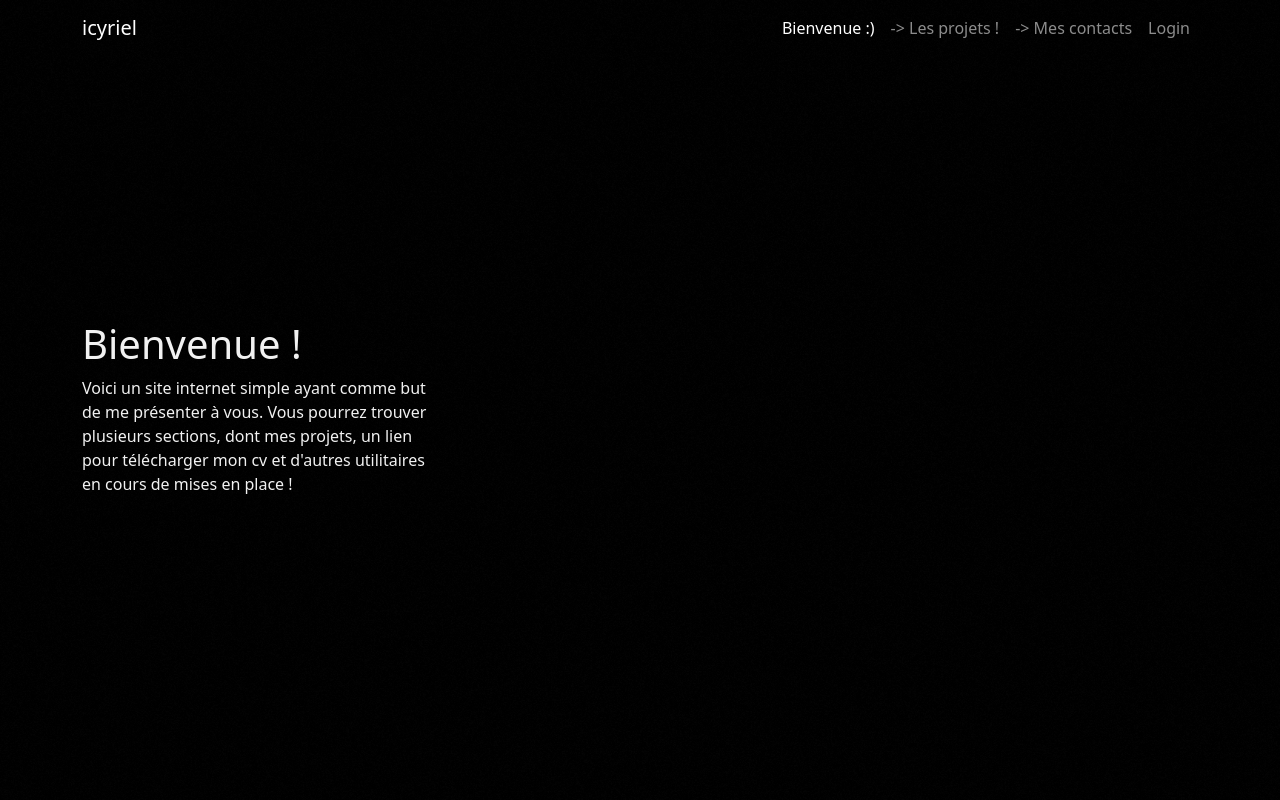
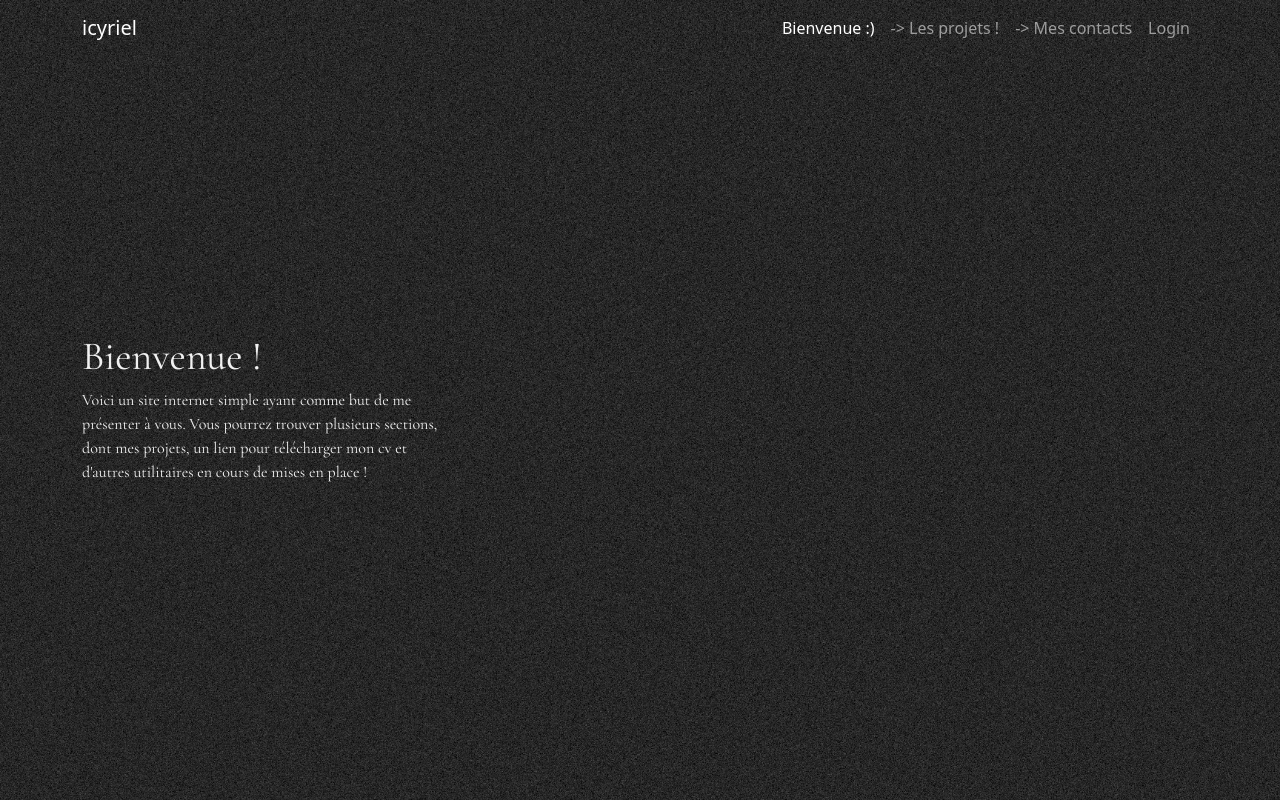
Before and after one commit to cyriacth/portfolio_web, a Flask app: page /views/ in a window 1280 px wide. Run offline with Flask 3, Linux system fonts and the light colour scheme.

Commit message:
added fonts

```diff
--- a/templates/index.html
+++ b/templates/index.html
@@ -3,7 +3,7 @@
     <head>
         <!-- ce lien est nécessaire pour bootstrap-->
         <link href="https://cdn.jsdelivr.net/npm/bootstrap@5.3.0/dist/css/bootstrap.min.css" rel="stylesheet" integrity="sha384-9ndCyUaIbzAi2FUVXJi0CjmCapSmO7SnpJef0486qhLnuZ2cdeRhO02iuK6FUUVM" crossorigin="anonymous">
-
+        <link rel="stylesheet" href="https://fonts.googleapis.com/css?family=Cormorant Garamond|Alata">
         <style>
           * {
             margin: 0;
@@ -54,10 +54,11 @@
             top: 0;
             left: 0;
             z-index: -1;
-            background-image: url( '/static/files/testnoise2.png' );
+            background-image: url( '/static/files/testnoise.png' );
           }
 
           .content {
+            font-family: "Cormorant Garamond", serif;
             display: flex;
             flex-direction: column;
             justify-content: center;
```
Also changed, not shown: test.html (added, +18 -0 lines), static/files/testnoise2.png (deleted).
